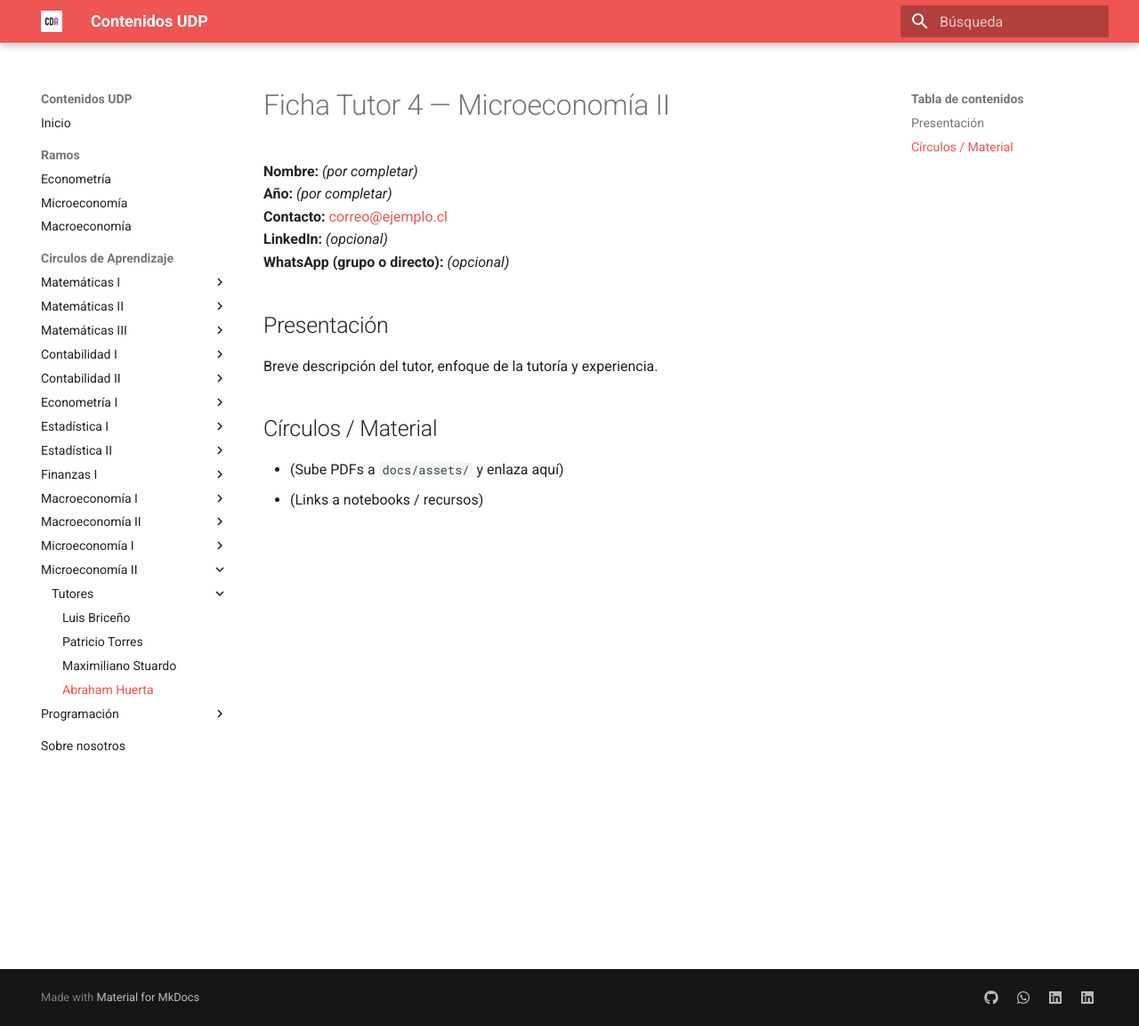
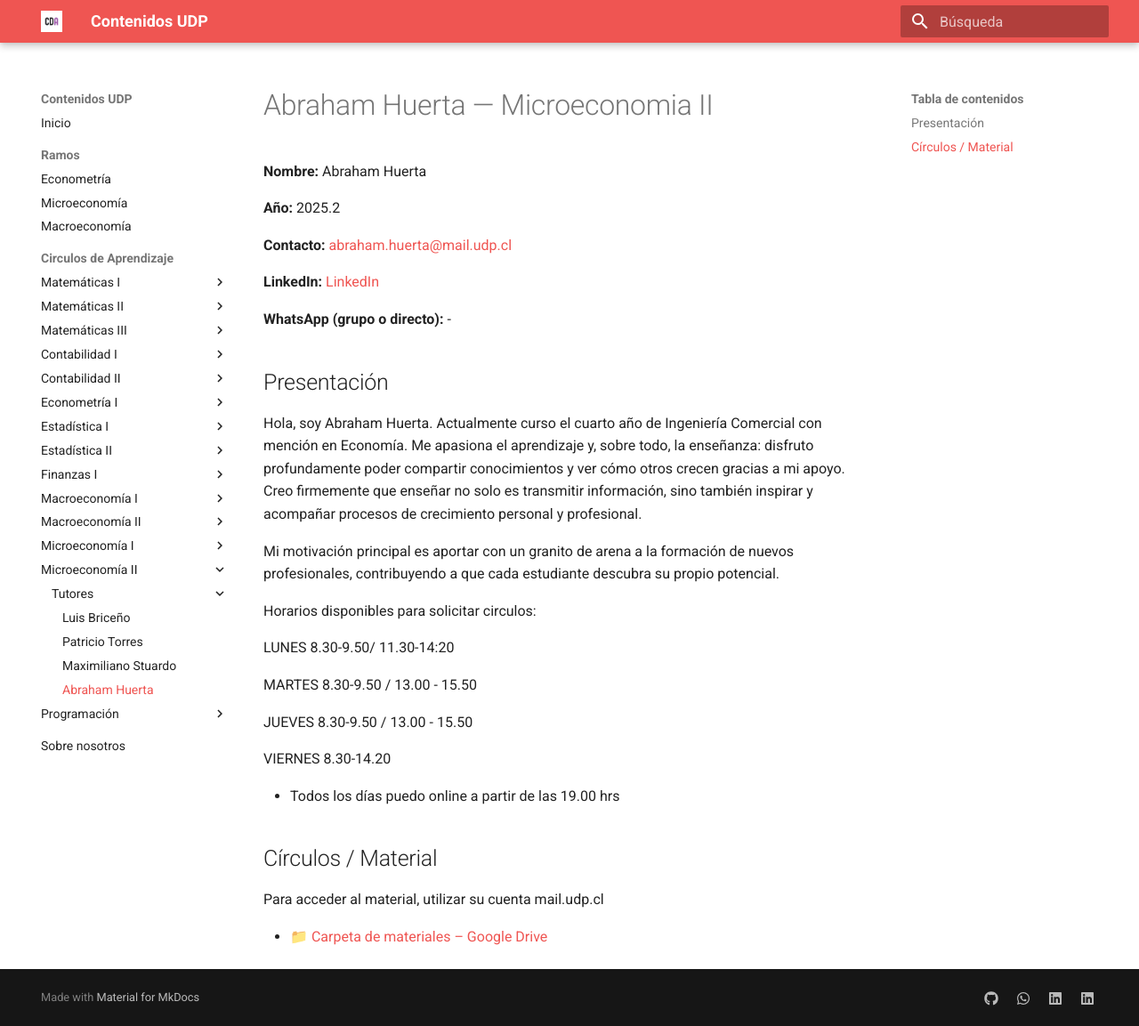
Before and after one commit to cda-fae/cda-fae, an MkDocs documentation site: the page built from docs/tutorias/microeconomia-2/tutores/tutor4.md, in a window 1280 px wide and 1153 px high. Shown: the whole window at 89% size. Built offline with MkDocs 1.6.1 and Material for MkDocs 9.7.7, drawn with Linux system fonts in a browser that asks for light colours.

Commit message:
abraham micro2

```diff
--- a/docs/tutorias/microeconomia-2/tutores/tutor4.md
+++ b/docs/tutorias/microeconomia-2/tutores/tutor4.md
@@ -1,14 +1,34 @@
-# Ficha Tutor 4 — Microeconomía II
+# Abraham Huerta — Microeconomia II
 
-**Nombre:** _(por completar)_
-**Año:** _(por completar)_
-**Contacto:** [correo@ejemplo.cl](mailto:correo@ejemplo.cl)
-**LinkedIn:** _(opcional)_
-**WhatsApp (grupo o directo):** _(opcional)_
+**Nombre:** Abraham Huerta
+
+**Año:** 2025.2
+
+**Contacto:** [abraham.huerta@mail.udp.cl](mailto:abraham.huerta@mail.udp.cl?subject=Consulta%20Tutor%C3%ADas%20Microeconomia2%20I)
+
+**LinkedIn:** [LinkedIn](https://www.linkedin.com/in/abrahamantoniohuertamiranda?utm_source=share&utm_campaign=share_via&utm_content=profile&utm_medium=ios_app)
+
+**WhatsApp (grupo o directo):** -
 
 ## Presentación
-Breve descripción del tutor, enfoque de la tutoría y experiencia.
+Hola, soy Abraham Huerta.
+Actualmente curso el cuarto año de Ingeniería Comercial con mención en Economía. Me apasiona el aprendizaje y, sobre todo, la enseñanza: disfruto profundamente poder compartir conocimientos y ver cómo otros crecen gracias a mi apoyo. Creo firmemente que enseñar no solo es transmitir información, sino también inspirar y acompañar procesos de crecimiento personal y profesional.
+
+Mi motivación principal es aportar con un granito de arena a la formación de nuevos profesionales, contribuyendo a que cada estudiante descubra su propio potencial.
+
+Horarios disponibles para solicitar circulos:
+
+LUNES 8.30-9.50/ 11.30-14:20
+
+MARTES 8.30-9.50 / 13.00 - 15.50
+
+JUEVES 8.30-9.50 / 13.00 - 15.50
+
+VIERNES 8.30-14.20
+
+* Todos los días puedo online a partir de las 19.00 hrs
 
 ## Círculos / Material
-- (Sube PDFs a `docs/assets/` y enlaza aquí)
-- (Links a notebooks / recursos)
+Para acceder al material, utilizar su cuenta mail.udp.cl
+
+-  📁 [Carpeta de materiales – Google Drive](https://drive.google.com/drive/folders/1j3Kw2Y1btbxxG7G84yQ5iP74xvs6M5Sc?usp=sharing)
```
